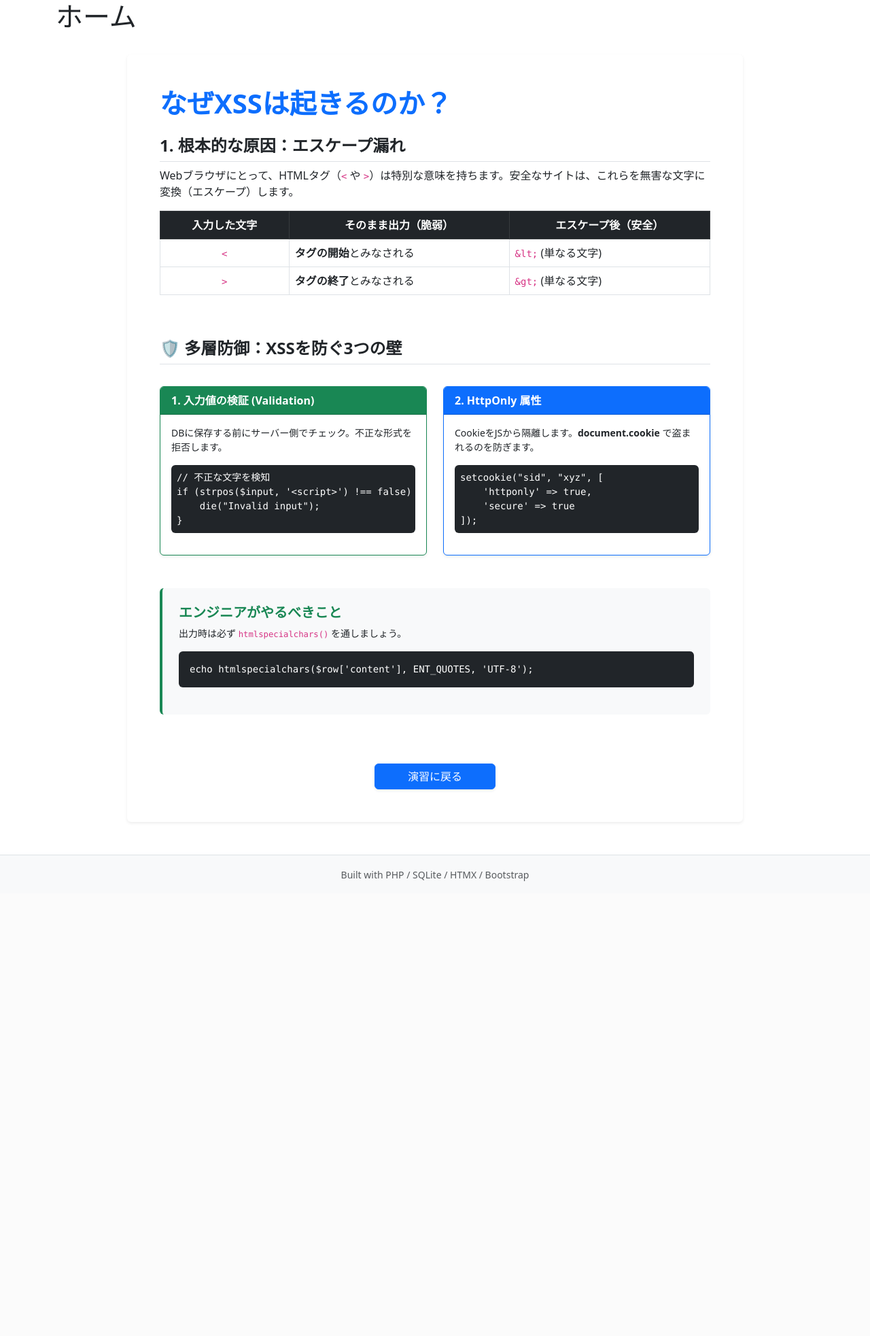
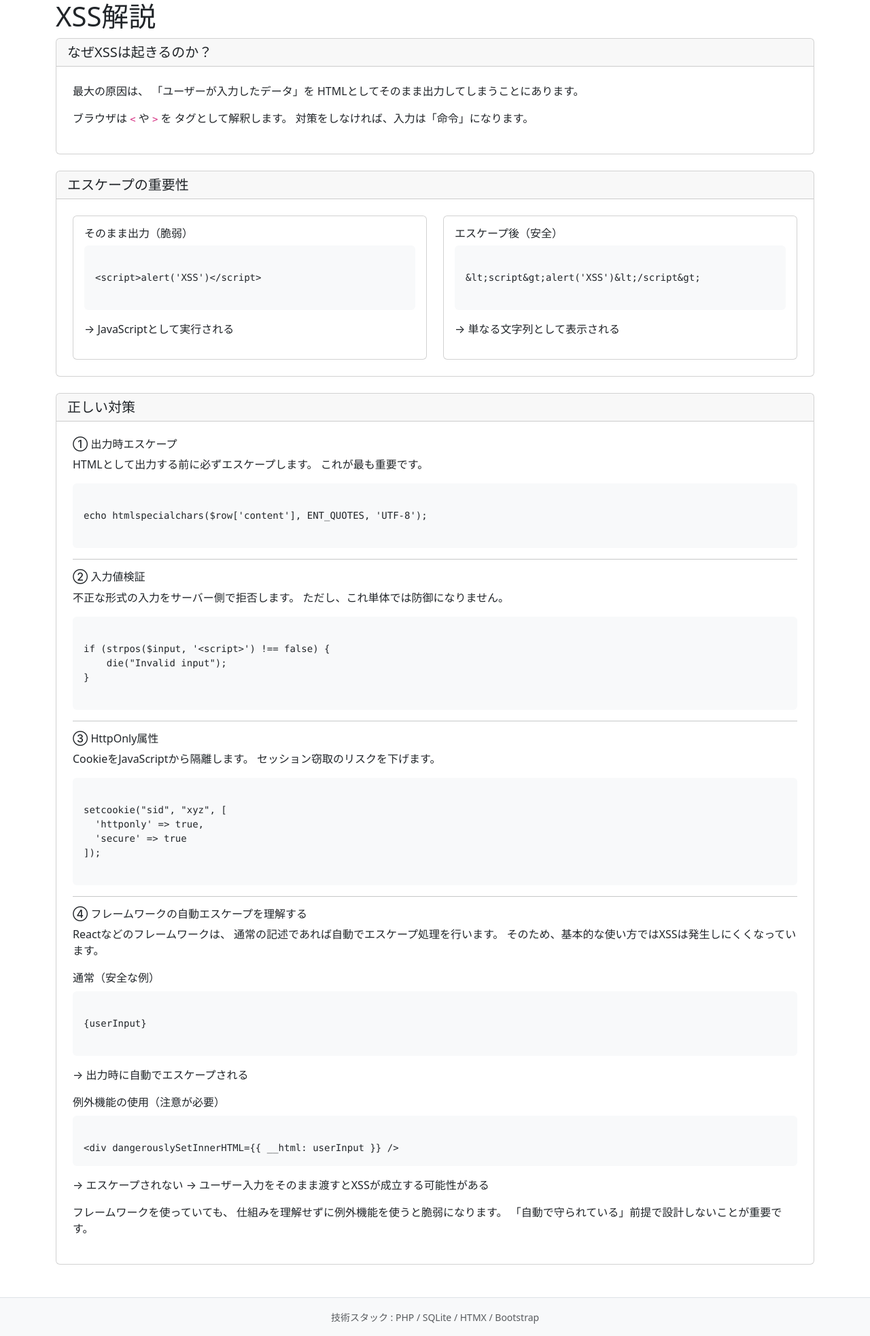
Before and after one commit to noemaru1011/vuln-app, a PHP site: page /xss/explain.php in a window 1280 px wide. Shown: the part 104-2069 px from the top of the page at 68% size. Before the commit the page ends 1400 px from the top, so only its background shows below. Run offline with PHP 8.4, Linux system fonts and the light colour scheme; some libraries are stand-ins or nearby versions.

Commit message:
レイアウト修正

```diff
--- a/src/includes/footer.php
+++ b/src/includes/footer.php
@@ -2,7 +2,7 @@
 </main>
 <footer class="bg-light text-center py-3 border-top mt-4">
     <small class="text-muted">
-        Built with PHP / SQLite / HTMX / Bootstrap
+        技術スタック : PHP / SQLite / HTMX / Bootstrap
     </small>
 </footer>
 <script src="https://cdn.jsdelivr.net/npm/bootstrap@5.3.0/dist/js/bootstrap.bundle.min.js"></script>
--- a/src/sql_injection/explain.php
+++ b/src/sql_injection/explain.php
@@ -77,7 +77,7 @@ $sql = "SELECT * FROM USER WHERE USERNAME LIKE '%" . $name . "%'";
 
         <pre class="bg-light p-3 rounded"><code>
 $stmt = $pdo->prepare(
-  "SELECT * FROM users WHERE username LIKE :name"
+  "SELECT * FROM USER WHERE username LIKE :name"
 );
 $stmt->bindValue(':name', "%$name%");
 $stmt->execute();
--- a/src/xss/explain.php
+++ b/src/xss/explain.php
@@ -1,82 +1,138 @@
-<?php include '../includes/header.php'; ?>
+<?php
+$title = "XSS解説";
+require dirname(__DIR__) . "/includes/header.php";
+?>
 
-<div class="container py-4">
-    <div class="row justify-content-center">
-        <div class="col-lg-10">
-            <div class="card shadow-sm border-0 p-5">
-                <h1 class="display-6 fw-bold text-primary mb-4">なぜXSSは起きるのか？</h1>
-
-                <section class="mb-5">
-                    <h2 class="h4 fw-bold border-bottom pb-2">1. 根本的な原因：エスケープ漏れ</h2>
-                    <p>Webブラウザにとって、HTMLタグ（<code>&lt;</code> や <code>&gt;</code>）は特別な意味を持ちます。安全なサイトは、これらを無害な文字に変換（エスケープ）します。</p>
-
-                    <div class="table-responsive">
-                        <table class="table table-bordered align-middle">
-                            <thead class="table-dark text-center">
-                                <tr>
-                                    <th>入力した文字</th>
-                                    <th>そのまま出力（脆弱）</th>
-                                    <th>エスケープ後（安全）</th>
-                                </tr>
-                            </thead>
-                            <tbody>
-                                <tr>
-                                    <td class="text-center"><code>&lt;</code></td>
-                                    <td><strong>タグの開始</strong>とみなされる</td>
-                                    <td><code>&amp;lt;</code> (単なる文字)</td>
-                                </tr>
-                                <tr>
-                                    <td class="text-center"><code>&gt;</code></td>
-                                    <td><strong>タグの終了</strong>とみなされる</td>
-                                    <td><code>&amp;gt;</code> (単なる文字)</td>
-                                </tr>
-                            </tbody>
-                        </table>
-                    </div>
-                </section>
-
-                <section class="mb-5">
-                    <h2 class="h4 fw-bold border-bottom pb-2">🛡️ 多層防御：XSSを防ぐ3つの壁</h2>
-                    <div class="row g-4 mt-2">
-                        <div class="col-md-6">
-                            <div class="card h-100 border-success shadow-sm">
-                                <div class="card-header bg-success text-white fw-bold">1. 入力値の検証 (Validation)</div>
-                                <div class="card-body">
-                                    <p class="small">DBに保存する前にサーバー側でチェック。不正な形式を拒否します。</p>
-                                    <pre class="bg-dark text-white p-2 rounded small"><code>// 不正な文字を検知
-if (strpos($input, '&lt;script&gt;') !== false) {
-    die("Invalid input");
-}</code></pre>
-                                </div>
-                            </div>
-                        </div>
-                        <div class="col-md-6">
-                            <div class="card h-100 border-primary shadow-sm">
-                                <div class="card-header bg-primary text-white fw-bold">2. HttpOnly 属性</div>
-                                <div class="card-body">
-                                    <p class="small">CookieをJSから隔離します。<strong>document.cookie</strong> で盗まれるのを防ぎます。</p>
-                                    <pre class="bg-dark text-white p-2 rounded small"><code>setcookie("sid", "xyz", [
-    'httponly' => true,
-    'secure' => true
-]);</code></pre>
-                                </div>
-                            </div>
-                        </div>
-                    </div>
-                </section>
-
-                <section class="mb-5 bg-light p-4 rounded border-start border-4 border-success">
-                    <h2 class="h5 fw-bold text-success">エンジニアがやるべきこと</h2>
-                    <p class="small">出力時は必ず <code>htmlspecialchars()</code> を通しましょう。</p>
-                    <pre class="bg-dark text-white p-3 rounded"><code>echo htmlspecialchars($row['content'], ENT_QUOTES, 'UTF-8');</code></pre>
-                </section>
-
-                <div class="text-center mt-4">
-                    <a href="xss.php" class="btn btn-primary px-5 shadow-sm">演習に戻る</a>
-                </div>
-            </div>
-        </div>
+<div class="card mb-4">
+    <h5 class="card-header">なぜXSSは起きるのか？</h5>
+    <div class="card-body p-4">
+        <p>
+            最大の原因は、
+            「ユーザーが入力したデータ」を
+            HTMLとしてそのまま出力してしまうことにあります。
+        </p>
+        <p>
+            ブラウザは <code>&lt;</code> や <code>&gt;</code> を
+            タグとして解釈します。
+            対策をしなければ、入力は「命令」になります。
+        </p>
     </div>
 </div>
 
-<?php include '../includes/footer.php'; ?>
+
+<div class="card mb-4">
+    <h5 class="card-header">エスケープの重要性</h5>
+    <div class="card-body p-4">
+
+        <div class="row g-4">
+
+            <div class="col-md-6">
+                <div class="card h-100">
+                    <div class="card-body">
+                        <h6>そのまま出力（脆弱）</h6>
+                        <pre class="bg-light p-3 rounded"><code>
+&lt;script&gt;alert('XSS')&lt;/script&gt;
+                        </code></pre>
+                        <p>→ JavaScriptとして実行される</p>
+                    </div>
+                </div>
+            </div>
+
+            <div class="col-md-6">
+                <div class="card h-100">
+                    <div class="card-body">
+                        <h6>エスケープ後（安全）</h6>
+                        <pre class="bg-light p-3 rounded"><code>
+&amp;lt;script&amp;gt;alert('XSS')&amp;lt;/script&amp;gt;
+                        </code></pre>
+                        <p>→ 単なる文字列として表示される</p>
+                    </div>
+                </div>
+            </div>
+
+        </div>
+
+    </div>
+</div>
+
+
+<div class="card mb-4">
+    <h5 class="card-header">正しい対策</h5>
+    <div class="card-body p-4">
+
+        <h6>① 出力時エスケープ</h6>
+        <p>
+            HTMLとして出力する前に必ずエスケープします。
+            これが最も重要です。
+        </p>
+
+        <pre class="bg-light p-3 rounded"><code>
+echo htmlspecialchars($row['content'], ENT_QUOTES, 'UTF-8');
+        </code></pre>
+
+        <hr>
+
+        <h6>② 入力値検証</h6>
+        <p>
+            不正な形式の入力をサーバー側で拒否します。
+            ただし、これ単体では防御になりません。
+        </p>
+
+        <pre class="bg-light p-3 rounded"><code>
+if (strpos($input, '&lt;script&gt;') !== false) {
+    die("Invalid input");
+}
+        </code></pre>
+
+        <hr>
+
+        <h6>③ HttpOnly属性</h6>
+        <p>
+            CookieをJavaScriptから隔離します。
+            セッション窃取のリスクを下げます。
+        </p>
+
+        <pre class="bg-light p-3 rounded"><code>
+setcookie("sid", "xyz", [
+  'httponly' => true,
+  'secure' => true
+]);
+        </code></pre>
+
+        <hr>
+
+        <h6>④ フレームワークの自動エスケープを理解する</h6>
+        <p>
+            Reactなどのフレームワークは、
+            通常の記述であれば自動でエスケープ処理を行います。
+            そのため、基本的な使い方ではXSSは発生しにくくなっています。
+        </p>
+
+        <p class="mb-2">通常（安全な例）</p>
+        <pre class="bg-light p-3 rounded"><code>
+<div>{userInput}</div>
+</code></pre>
+        <p>
+            → 出力時に自動でエスケープされる
+        </p>
+
+        <p class="mt-3 mb-2">例外機能の使用（注意が必要）</p>
+        <pre class="bg-light p-3 rounded"><code>
+&lt;div dangerouslySetInnerHTML={{ __html: userInput }} /&gt;
+</code></pre>
+        <p>
+            → エスケープされない
+            → ユーザー入力をそのまま渡すとXSSが成立する可能性がある
+        </p>
+
+        <p class="mt-3">
+            フレームワークを使っていても、
+            仕組みを理解せずに例外機能を使うと脆弱になります。
+            「自動で守られている」前提で設計しないことが重要です。
+        </p>
+
+    </div>
+</div>
+
+
+<?php require dirname(__DIR__) . "/includes/footer.php"; ?>
```
Also changed, not shown: src/db/message.php (+7 -3 lines), src/sql_injection/sql_injection.php (+5 -3 lines), src/xss/xss.php (+50 -46 lines), src/database.sqlite.
